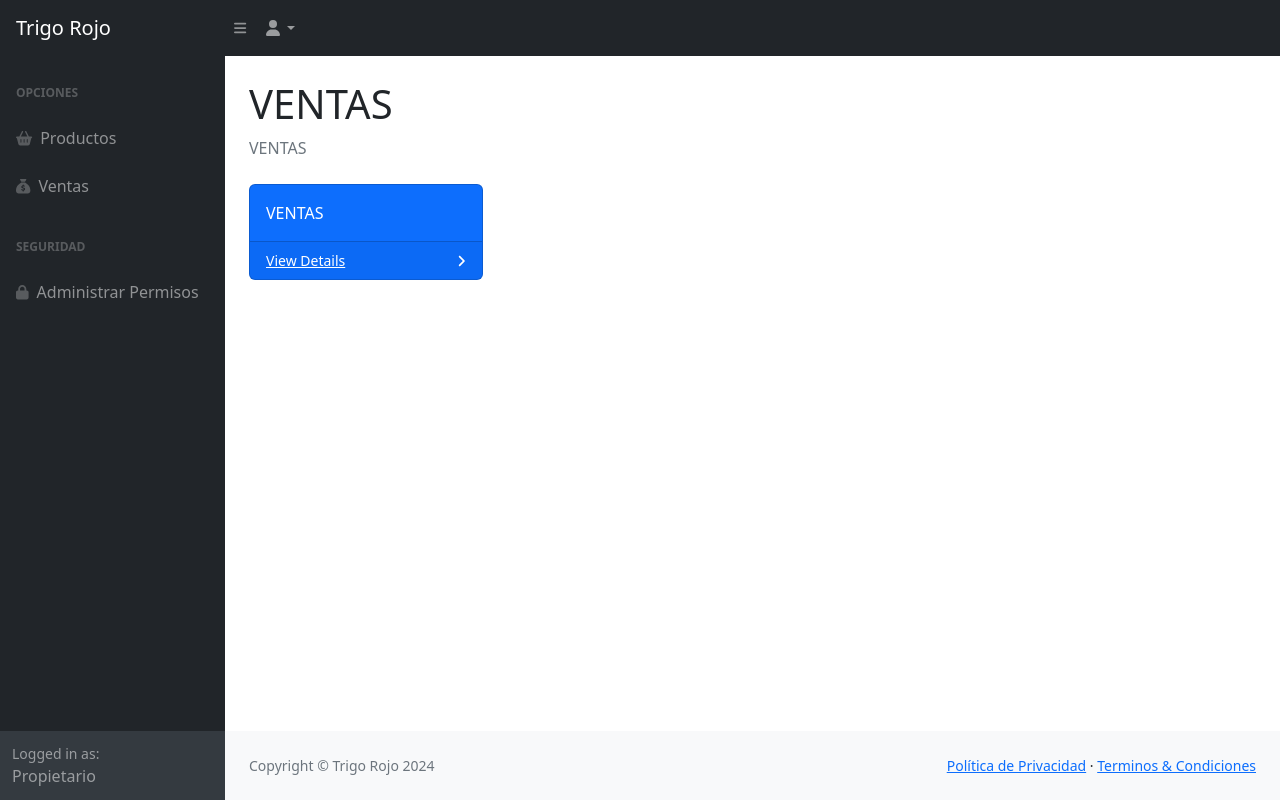
After one commit to lxishh/proyectoTrigoRojo, a Django app: page /ventas/ in a window 1280 px wide. The commit adds this page. Run offline with Django 3.2, Linux system fonts and the light colour scheme; some libraries are stand-ins or nearby versions.

Commit message:
Block Content
se muestar contenido en el Block Content de "administracion.html"

se crearon views basicas , html basicos y urls para renderizar: productos y ventas

```diff
--- a/appTrigorojo/views.py
+++ b/appTrigorojo/views.py
@@ -14,8 +14,11 @@ def login(request):
 def administracion(request):
     return render(request, 'administracion.html')
 
-def listarProductos(request):
+def productos_view(request):
     return render(request, 'productos.html')
+
+def ventas_view(request):
+    return render(request, 'ventas.html')
 
 def productos_por_categoria(request, categoria_id):
     categoria = get_object_or_404(Categoria, id=categoria_id)
--- a/proyectoTrigorojo/urls.py
+++ b/proyectoTrigorojo/urls.py
@@ -25,4 +25,6 @@ urlpatterns = [
     path('login/', views.login),
     path('administracion/', views.administracion),
     path('categoria/<int:categoria_id>/productos/', views.productos_por_categoria, name='productos_por_categoria'),
+    path('productos/', views.productos_view),
+    path('ventas/', views.ventas_view),
 ] + static(settings.MEDIA_URL, document_root=settings.MEDIA_ROOT)  # Esto sirve las imágenes y archivos de medios
--- a/templates/appTemplate/administracion.html
+++ b/templates/appTemplate/administracion.html
@@ -77,13 +77,13 @@
               <!-- titulo de la opcion de la barra lateral -->
               <div class="sb-sidenav-menu-heading">Opciones</div>
               <!-- opciones de la barra lateral -->
-              <a class="nav-link" href="productos.html">
+              <a class="nav-link" href="/productos">
                 <div class="sb-nav-link-icon">
                   <i class="fa-solid fa-basket-shopping"></i>
                 </div>
                 Productos
               </a>
-              <a class="nav-link" href="charts.html">
+              <a class="nav-link" href="/ventas">
                 <div class="sb-nav-link-icon">
                   <i class="fa-solid fa-sack-dollar"></i>
                 </div>
--- /dev/null
+++ b/templates/appTemplate/ventas.html
@@ -0,0 +1,24 @@
+{% extends 'administracion.html' %} {% load static %}
+
+<!-- Contenido que se muestra al lado de la sidebar -->
+{% block content %}
+<h1 class="mt-4">VENTAS</h1>
+<ol class="breadcrumb mb-4">
+  <li class="breadcrumb-item active">VENTAS</li>
+</ol>
+<div class="row">
+  <div class="col-xl-3 col-md-6">
+    <div class="card bg-primary text-white mb-4">
+      <div class="card-body">VENTAS</div>
+      <div
+        class="card-footer d-flex align-items-center justify-content-between"
+      >
+        <a class="small text-white stretched-link" href="#">View Details</a>
+        <div class="small text-white">
+          <i class="fas fa-angle-right"></i>
+        </div>
+      </div>
+    </div>
+  </div>
+</div>
+{% endblock %}
```
Also changed, not shown: templates/appTemplate/productos.html (added, +24 -0 lines).
